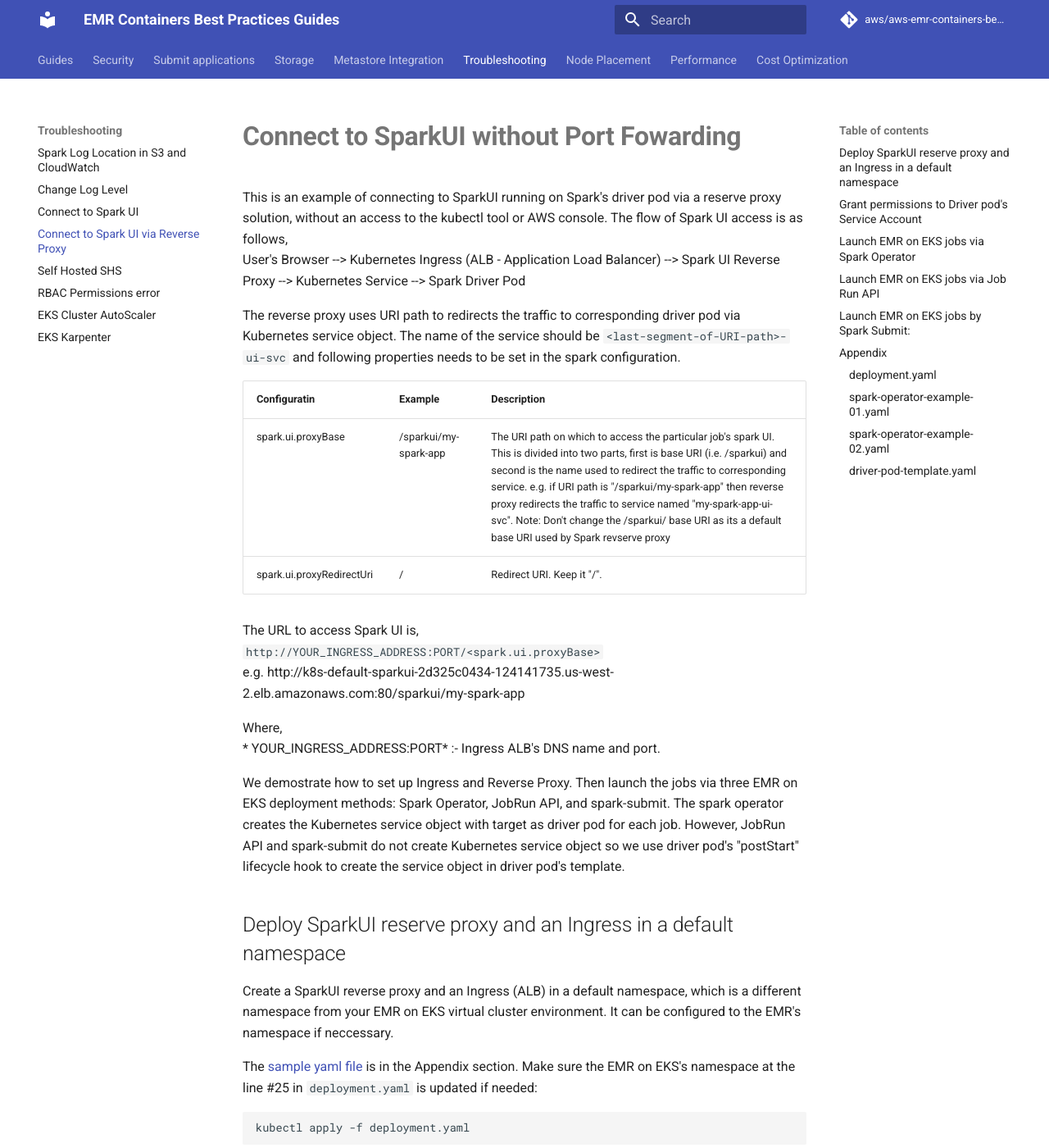
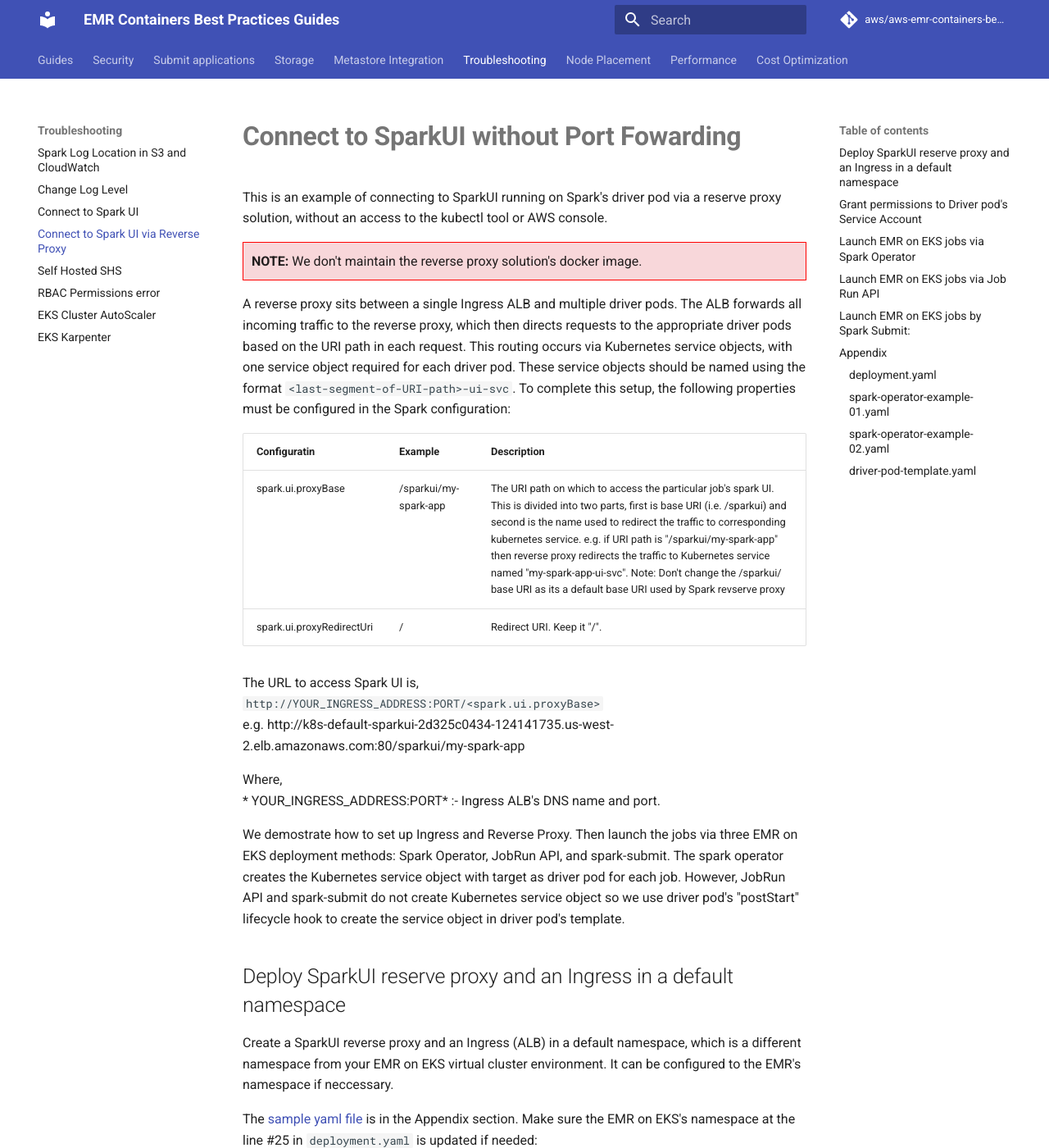
Before and after one commit to aws/aws-emr-containers-best-practices, an MkDocs documentation site: the page built from content/troubleshooting/docs/reverse-proxy-sparkui.md, in a window 1280 px wide and 1400 px high. Shown: the whole window at 82% size. Built offline with MkDocs 1.6.1 and Material for MkDocs 9.7.7, drawn with Linux system fonts in a browser that asks for light colours; comment, search, counter and statistics services are not loaded; some of the changed text lies outside the part shown.

Commit message:
Removed traffic flow. Added note that we don't maintain reverse proxy docker image. Added note that solution doesn't have authentication on SparkUI. Added routing pattern from single ingress ALB to driver pods.

````diff
--- a/content/troubleshooting/docs/reverse-proxy-sparkui.md
+++ b/content/troubleshooting/docs/reverse-proxy-sparkui.md
@@ -1,13 +1,17 @@
 # **Connect to SparkUI without Port Fowarding**
 
-This is an example of connecting to SparkUI running on Spark's driver pod via a reserve proxy solution, without an access to the kubectl tool or AWS console. The flow of Spark UI access is as follows,
-User's Browser --> Kubernetes Ingress (ALB - Application Load Balancer) --> Spark UI Reverse Proxy --> Kubernetes Service --> Spark Driver Pod
+This is an example of connecting to SparkUI running on Spark's driver pod via a reserve proxy solution, without an access to the kubectl tool or AWS console.
 
-The reverse proxy uses URI path to redirects the traffic to corresponding driver pod via Kubernetes service object. The name of the service should be `<last-segment-of-URI-path>-ui-svc` and following properties needs to be set in the spark configuration.
+<div style="border: 1px solid red; padding: 10px; background-color: #f8d7da;">
+  <strong>NOTE:</strong> We don't maintain the reverse proxy solution's docker image.
+</div>
+
+A reverse proxy sits between a single Ingress ALB and multiple driver pods. The ALB forwards all incoming traffic to the reverse proxy, which then directs requests to the appropriate driver pods based on the URI path in each request. This routing occurs via Kubernetes service objects, with one service object required for each driver pod. These service objects should be named using the format `<last-segment-of-URI-path>-ui-svc`. To complete this setup, the following properties must be configured in the Spark configuration:
+
 
 |Configuratin|Example|Description|
 |---|---|---|
-|spark.ui.proxyBase|/sparkui/my-spark-app|The URI path on which to access the particular job's spark UI. This is divided into two parts, first is base URI (i.e. /sparkui) and second is the name used to redirect the traffic to corresponding service. e.g. if URI path is "/sparkui/my-spark-app" then reverse proxy redirects the traffic to service named "my-spark-app-ui-svc".  Note: Don't change the /sparkui/ base URI as its a default base URI used by Spark revserve proxy|
+|spark.ui.proxyBase|/sparkui/my-spark-app|The URI path on which to access the particular job's spark UI. This is divided into two parts, first is base URI (i.e. /sparkui) and second is the name used to redirect the traffic to corresponding kubernetes service. e.g. if URI path is "/sparkui/my-spark-app" then reverse proxy redirects the traffic to Kubernetes service named "my-spark-app-ui-svc".  Note: Don't change the /sparkui/ base URI as its a default base URI used by Spark revserve proxy|
 |spark.ui.proxyRedirectUri|/|Redirect URI. Keep it "/".
 
 The URL to access Spark UI is,
@@ -29,7 +33,7 @@
 kubectl apply -f deployment.yaml
 ```
 <div style="border: 1px solid red; padding: 10px; background-color: #f8d7da;">
-  <strong>NOTE:</strong> The example file is not production ready. The listen port 80 is not recommended. Make sure to stronger your Application Load Balance's security posture before deploy it to your production environment.
+  <strong>NOTE:</strong> The example file is not production ready. This solution doesn't have authenticate on spark UI in place. Also, the listen port 80 is not recommended. Make sure to strengthen your Application Load Balance's security posture before deploying it to your production environment.
 </div>
 
 
````
Also changed, not shown: other parts of content/troubleshooting/docs/reverse-proxy-sparkui.md (+1 -1 lines).
